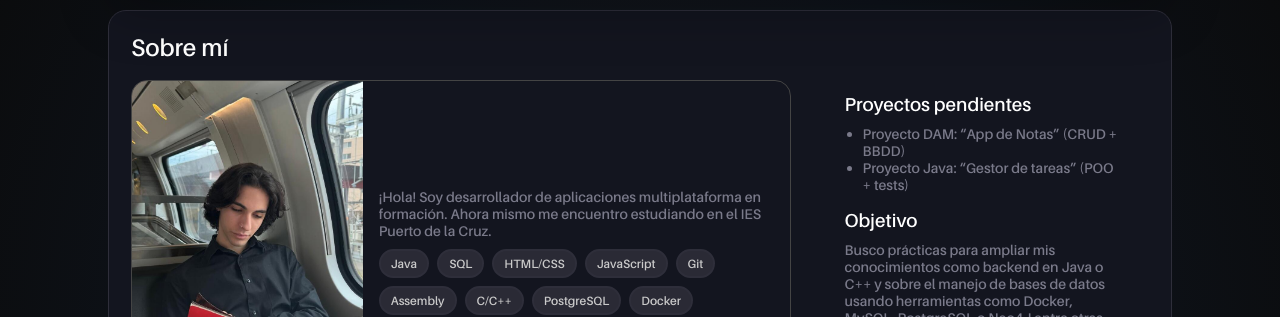
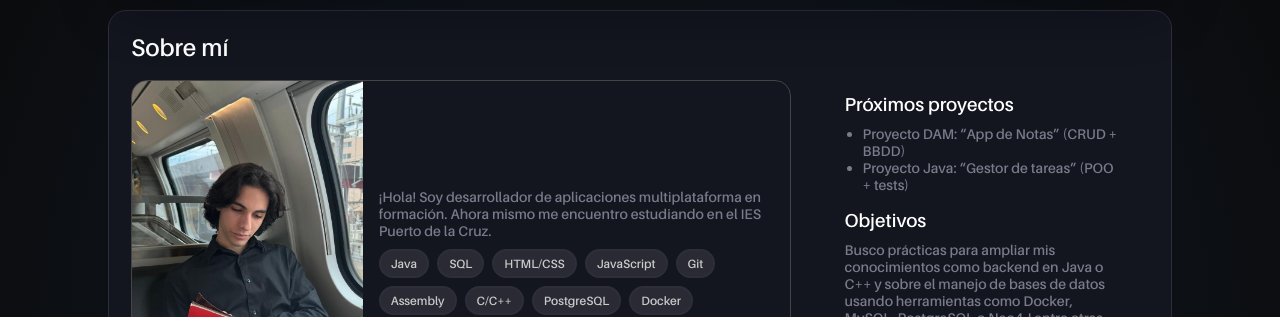
Before and after one commit to slayaglez/slayaglez.github.io, a Jekyll site: the page built from index.html, in a window 1280 px wide. Shown: the part 156-473 px from the top of the page. Built offline with Jekyll 4.4.1, drawn with Linux system fonts in a browser that asks for light colours.

Commit message:
content updates

```diff
--- a/index.html
+++ b/index.html
@@ -41,13 +41,13 @@ title: "Sebastián — CV & Repos"
       </div>
 
       <div class="experience">
-        <h3 style="margin:0 0 10px">Proyectos pendientes</h3>
+        <h3 style="margin:0 0 10px">Próximos proyectos</h3>
         <ul class="muted" style="margin:0;padding-left:18px">
           <li>Proyecto DAM: “App de Notas” (CRUD + BBDD)</li>
           <li>Proyecto Java: “Gestor de tareas” (POO + tests)</li>
         </ul>
 
-        <h3 style="margin:16px 0 10px">Objetivo</h3>
+        <h3 style="margin:16px 0 10px">Objetivos</h3>
         <p class="muted" style="margin:0">
           Busco prácticas para ampliar mis conocimientos como backend en Java o C++ y sobre el manejo de bases de datos usando herramientas como Docker, MySQL, PostgreSQL o Neo4J entre otras.
         </p>
```
Also changed, not shown: other parts of index.html (+1 -1 lines), 1 other file.
